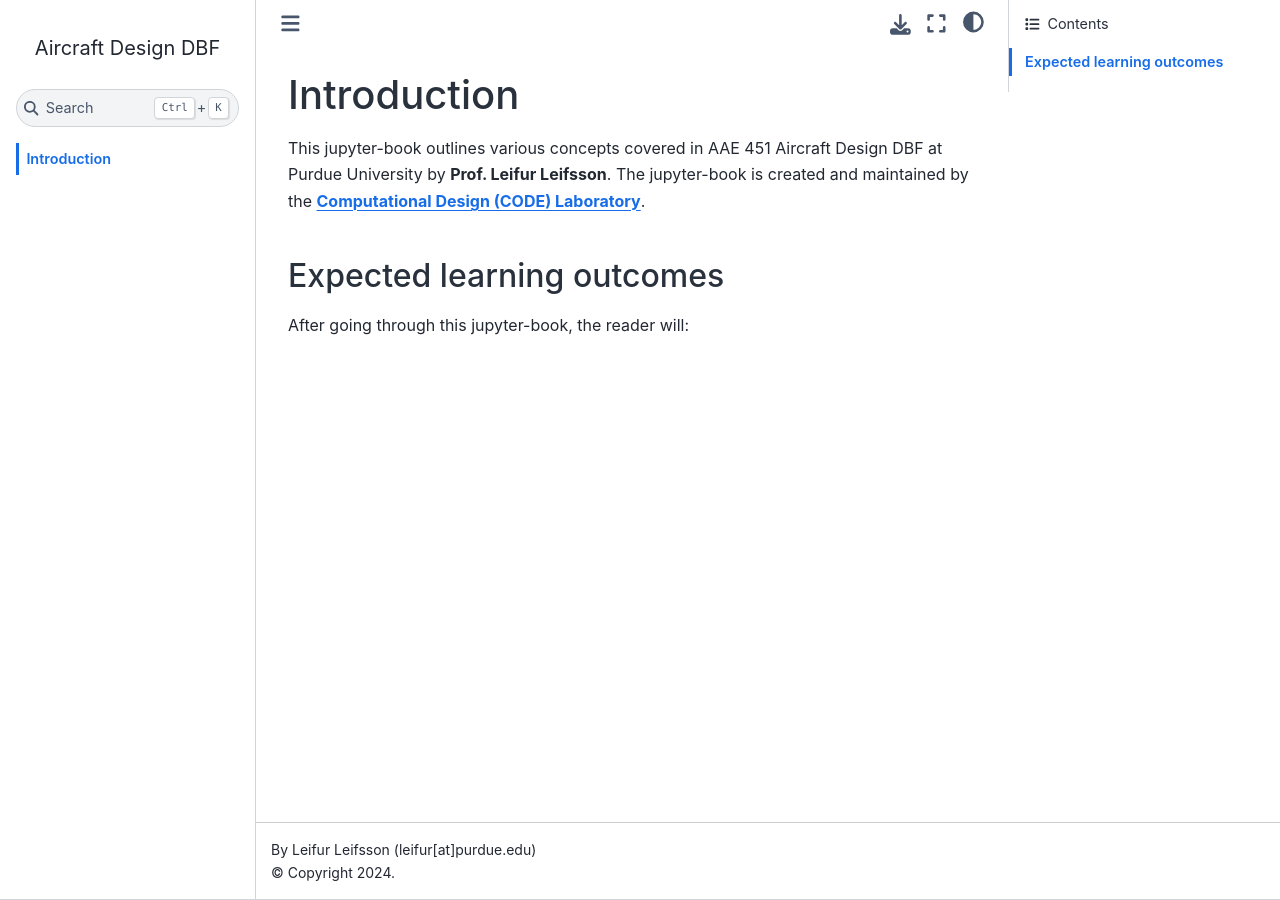
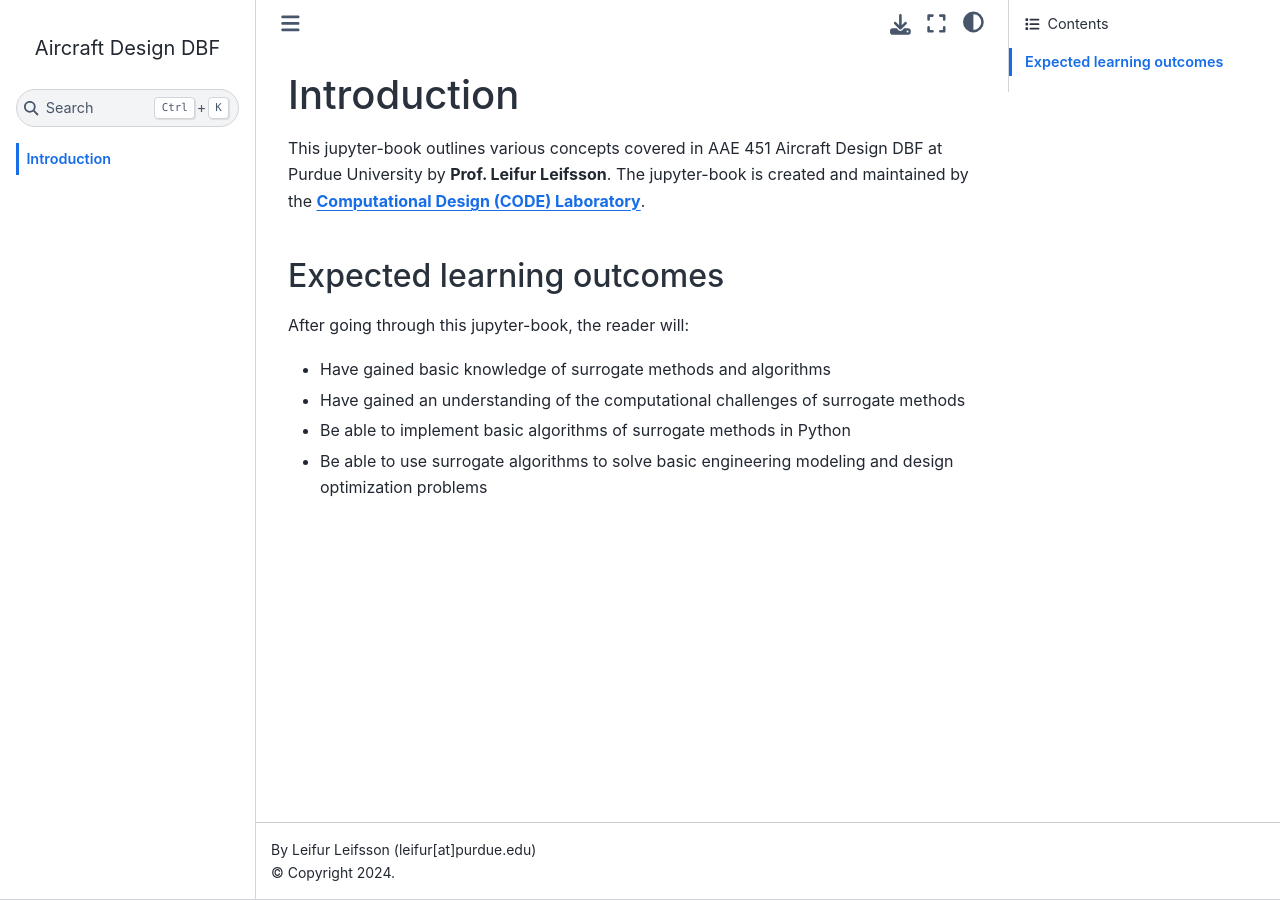
Before and after one commit to ComputationalDesignLab/aircraft-design, a Jupyter Book: the page built from book/intro.md, in a window 1280 px wide. Built offline with Jupyter Book 1.0.4 settings and Sphinx 7.4.7 and the Sphinx Book theme 1.1.4, drawn with Linux system fonts in a browser that asks for light colours.

Commit message:
tweaked intro file

```diff
--- a/book/intro.md
+++ b/book/intro.md
@@ -9,7 +9,7 @@ This jupyter-book outlines various concepts covered in AAE 451 Aircraft Design D
 
 ## Expected learning outcomes
 After going through this jupyter-book, the reader will:
-<!-- + Have gained basic knowledge of surrogate methods and algorithms
++ Have gained basic knowledge of surrogate methods and algorithms
 + Have gained an understanding of the computational challenges of surrogate methods
 + Be able to implement basic algorithms of surrogate methods in Python
-+ Be able to use surrogate algorithms to solve basic engineering modeling and design optimization problems -->
++ Be able to use surrogate algorithms to solve basic engineering modeling and design optimization problems
```
